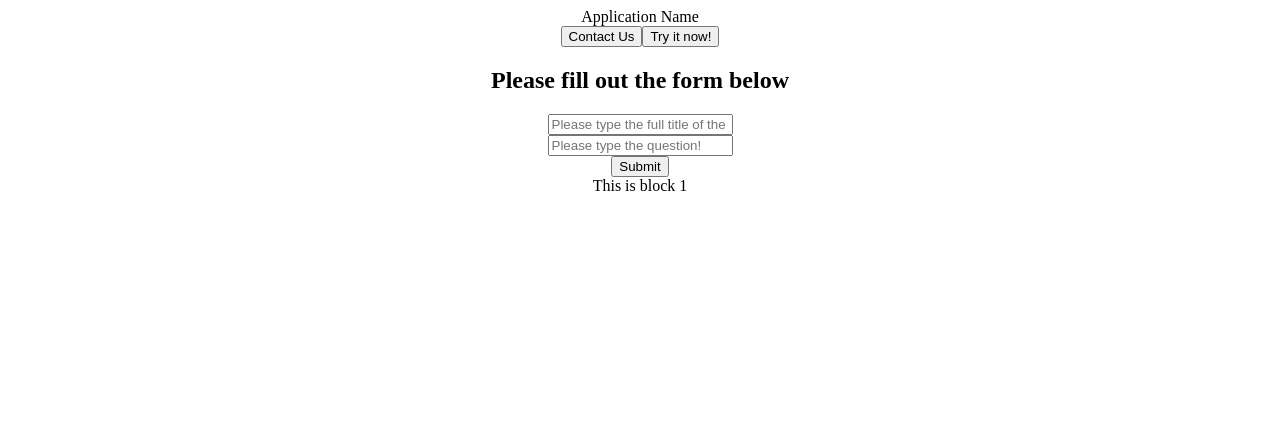
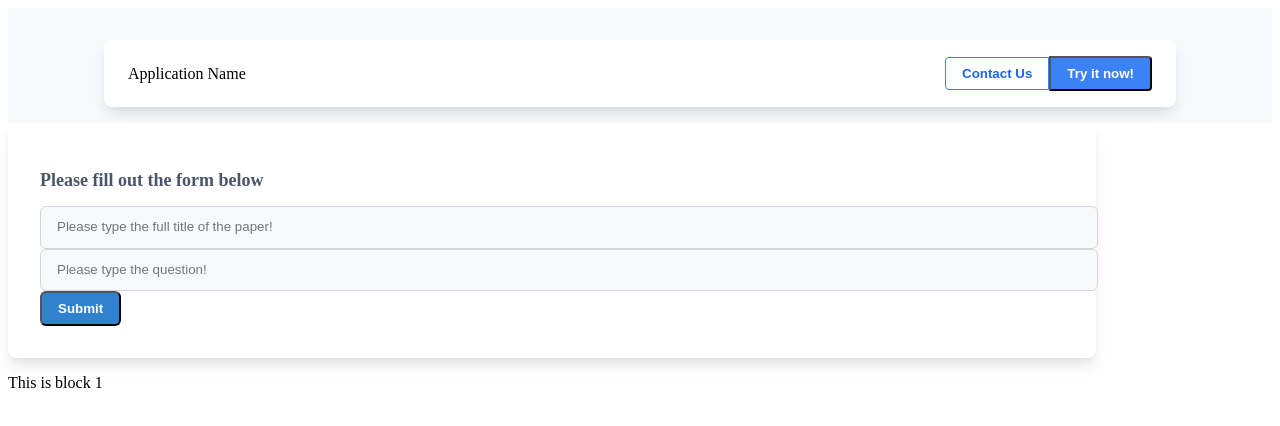
Before and after one commit to Tianren-Zhang/Final-Frontend, a React (Create React App) app: page / in a window 1280 px wide. Shown: the top 426 px of the page. Built offline with nearby package versions, Linux system fonts and the light colour scheme; the HTML template or start-up script is replaced by a standard one.

Commit message:
After css

```diff
--- a/src/App.js
+++ b/src/App.js
@@ -5,8 +5,10 @@ import VisualizationBlock from './components/VisualizationBlock';
 
 function App() {
   return (
-    <div className='App'>
+    <div>
       <Nav />
+
+
       <Body />
       <VisualizationBlock information={1} />
     </div>
--- a/src/components/Body.js
+++ b/src/components/Body.js
@@ -1,29 +1,29 @@
 import React from 'react';
 
-export default function body() {
+export default function Body() {
   return (
-    <div className='bg-white shadow-custom rounded-lg mb-4 p-8 w-full max-w-4xl'>
+    <div className='form-container'>
       <div className='mb-4'>
-        <h2 className='text-gray-700 text-lg font-semibold'>
+        <h2 className='heading'>
           Please fill out the form below
         </h2>
       </div>
       <div className='mb-4'>
         <input
-          className='appearance-none block w-full bg-gray-100 text-gray-700 border border-gray-300 rounded py-3 px-4 leading-tight focus:outline-none focus:bg-white focus:border-blue-500'
+          className='input-field'
           type='text'
           placeholder='Please type the full title of the paper!'
         />
       </div>
       <div className='mb-6'>
         <input
-          className='appearance-none block w-full bg-gray-100 text-gray-700 border border-gray-300 rounded py-3 px-4 leading-tight focus:outline-none focus:bg-white focus:border-blue-500'
+          className='input-field'
           type='text'
           placeholder='Please type the question!'
         />
       </div>
       <div className='flex justify-end'>
-        <button className='bg-blue-500 hover:bg-blue-700 text-white font-bold py-2 px-4 rounded focus:outline-none focus:shadow-outline'>
+        <button className='submit-button'>
           Submit
         </button>
       </div>
--- a/src/components/Navbar.js
+++ b/src/components/Navbar.js
@@ -1,18 +1,18 @@
 import React from 'react';
 
-export default function nav() {
+export default function Nav() {
   return (
-    <div className='min-h-screen bg-gray-100 flex flex-col items-center pt-8'>
-      <nav className='bg-white shadow-custom rounded-lg mb-4 py-4 w-full max-w-4xl px-6 flex justify-between items-center'>
-        <div className='flex items-center'>
+    <div className='nav-container'>
+      <nav className='navbar'>
+        <div className='icon-container'>
           <i className='fas fa-bookmark text-blue-500 mr-2'></i>
           <span className='font-bold text-xl'>Application Name</span>
         </div>
         <div>
-          <button className='text-blue-700 bg-transparent border border-blue-500 hover:bg-blue-500 hover:text-white font-semibold py-2 px-4 rounded-l'>
+          <button className='contact-us-button'>
             Contact Us
           </button>
-          <button className='text-white bg-blue-500 hover:bg-blue-700 font-bold py-2 px-4 rounded-r'>
+          <button className='try-it-button'>
             Try it now!
           </button>
         </div>
--- a/src/index.css
+++ b/src/index.css
@@ -1,6 +1,10 @@
+
+
+/* ---------------------- Navbar styles ---------------------- */
+
 /* Container */
-.container {
-  min-height: 100vh; /* Full screen height */
+.nav-container {
+  /*min-height: 100vh; /* Full screen height */
   background-color: #f7fafc; /* bg-gray-100 */
   display: flex;
   flex-direction: column;
@@ -11,8 +15,7 @@
 /* Navigation Bar */
 .navbar {
   background-color: #ffffff; /* bg-white */
-  box-shadow: 0 10px 15px -3px rgba(0, 0, 0, 0.1),
-    0 4px 6px -2px rgba(0, 0, 0, 0.05); /* Example shadow, adjust as needed */
+  box-shadow: 0 10px 15px -3px rgba(0, 0, 0, 0.1), 0 4px 6px -2px rgba(0, 0, 0, 0.05); /* Example shadow, adjust as needed */
   border-radius: 0.5rem; /* rounded-lg */
   margin-bottom: 1rem; /* mb-4 */
   padding: 1rem 1.5rem; /* py-4 px-6 */
@@ -58,3 +61,65 @@
 .try-it-button:hover {
   background-color: #2563eb; /* hover:bg-blue-700 */
 }
+
+
+/* ---------------------- Body styles ---------------------- */
+/* Overall Container */
+.form-container {
+  background-color: #ffffff; /* bg-white */
+  box-shadow: 0 10px 15px -3px rgba(0, 0, 0, 0.1), 0 4px 6px -2px rgba(0, 0, 0, 0.05); /* Adjust shadow as needed */
+  border-radius: 0.5rem; /* rounded-lg */
+  margin-bottom: 1rem; /* mb-4 */
+  padding: 2rem; /* p-8 */
+  width: 100%;
+  max-width: 64rem; /* max-w-4xl */
+}
+
+/* Section Heading */
+.heading {
+  color: #4a5568; /* text-gray-700 */
+  font-size: 1.125rem; /* text-lg */
+  font-weight: 600; /* font-semibold */
+}
+
+/* Input Fields */
+.input-field {
+  -webkit-appearance: none;
+  -moz-appearance: none;
+  appearance: none;
+  width: 100%;
+  background-color: #f7fafc; /* bg-gray-100 */
+  color: #4a5568; /* text-gray-700 */
+  border: 1px solid #d2d6dc; /* border-gray-300 */
+  border-radius: 0.375rem; /* rounded */
+  padding: 0.75rem 1rem; /* py-3 px-4 */
+  line-height: 1.25; /* leading-tight */
+}
+
+.input-field:focus {
+  outline: none;
+  background-color: #ffffff; /* focus:bg-white */
+  border-color: #3182ce; /* focus:border-blue-500 */
+}
+
+/* Submit Button */
+.submit-button {
+  background-color: #3182ce; /* bg-blue-500 */
+  color: #ffffff; /* text-white */
+  font-weight: 700; /* font-bold */
+  padding: 0.5rem 1rem; /* py-2 px-4 */
+  border-radius: 0.375rem; /* rounded */
+  cursor: pointer;
+}
+
+.submit-button:hover {
+  background-color: #2c5282; /* hover:bg-blue-700 */
+}
+
+.submit-button:focus {
+  outline: none;
+  box-shadow: 0 0 0 3px rgba(66, 153, 225, 0.5); /* focus:shadow-outline */
+}
+
+
+/* ---------------------- Body styles ---------------------- */
```
